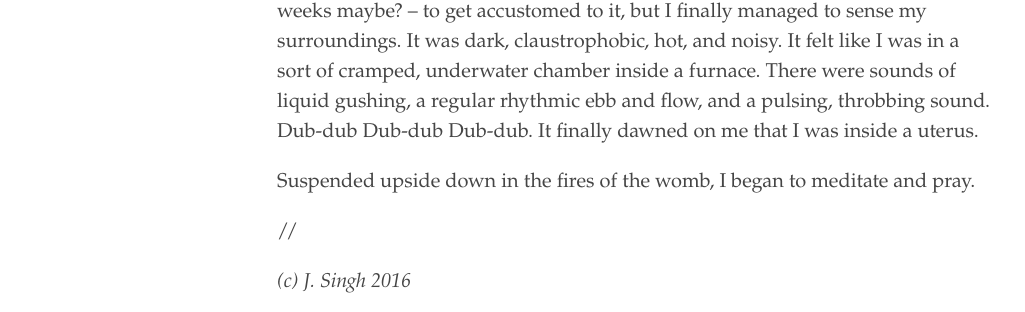
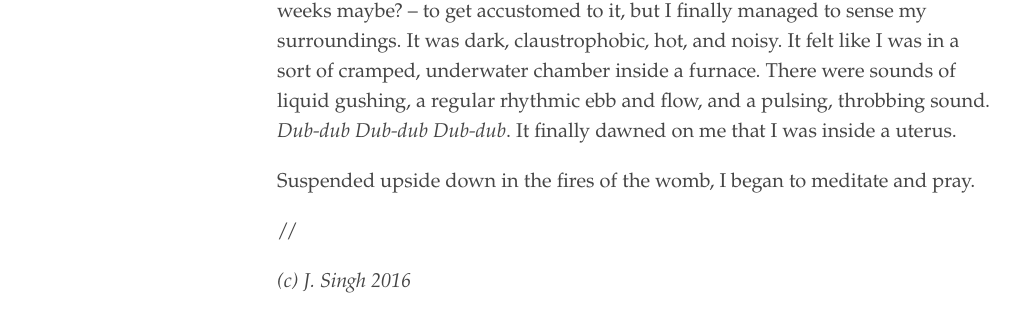
Before and after one commit to jsinghbooks/jsinghbooks.github.io, a Jekyll site: the page built from _texts/daani.md, in a window 1280 px wide and 900 px high, scrolled down 4994 px. Shown: the part 503-815 px from the top of the window, without its empty margins (3-1028 px from the left). Built offline with Jekyll 4.4.1, drawn with Linux system fonts in a browser that asks for light colours; some of the changed text lies outside the part shown.

```diff
--- a/_texts/daani.md
+++ b/_texts/daani.md
@@ -49,7 +49,7 @@ I saw this little newborn baby crying as the nurses wiped him off, measured him,
 
 At the end of this review, I witnessed my own accident and death in the car crash.And like the scales of justice, I saw all the merits and demerits of my life added up. The account was not in my favor. There was a temporary pang of regret. But just as I was thinking of starting to beg for forgiveness, I was pulled by that same powerful force and thrust into fire.
 
-At least, it felt like fire. It was hot, burning hot.It took me a long while – days, weeks maybe? – to get accustomed to it, but I finally managed to sense my surroundings. It was dark, claustrophobic, hot, and noisy. It felt like I was in a sort of cramped, underwater chamber inside a furnace. There were sounds of liquid gushing, a regular rhythmic ebb and flow, and a pulsing, throbbing sound. Dub-dub Dub-dub Dub-dub. It finally dawned on me that I was inside a uterus.
+At least, it felt like fire. It was hot, burning hot.It took me a long while – days, weeks maybe? – to get accustomed to it, but I finally managed to sense my surroundings. It was dark, claustrophobic, hot, and noisy. It felt like I was in a sort of cramped, underwater chamber inside a furnace. There were sounds of liquid gushing, a regular rhythmic ebb and flow, and a pulsing, throbbing sound. *Dub-dub Dub-dub Dub-dub*. It finally dawned on me that I was inside a uterus.
 
 Suspended upside down in the fires of the womb, I began to meditate and pray.
 
```
